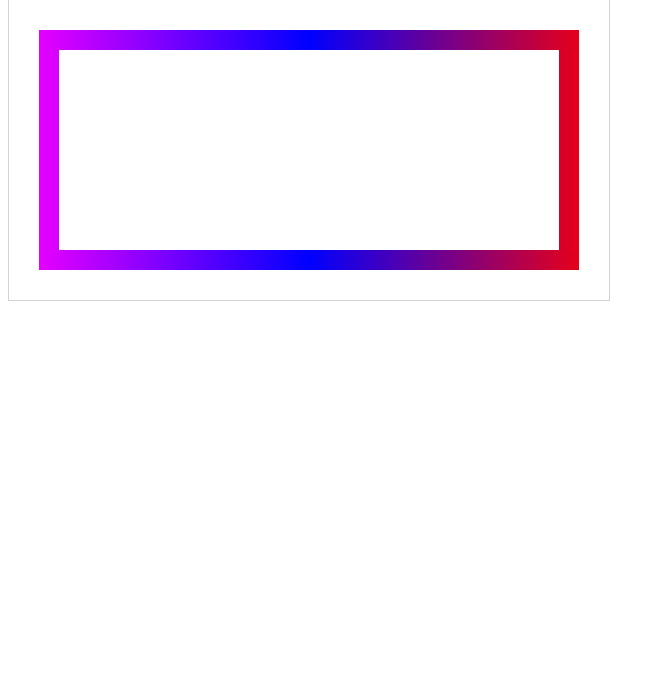
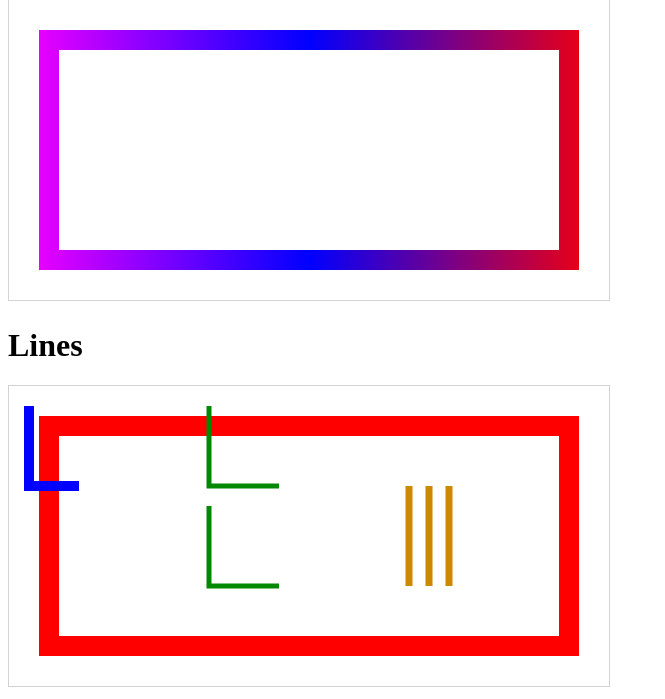
Before and after one commit to dmgleichman/webdoug, a PHP site: page /html_graphics.html in a window 1280 px wide. Shown: the part 2732-3431 px from the top of the page, without its empty margins (0-665 px from the left). Before the commit the page ends 3033 px from the top, so only its background shows below. Run offline with PHP 8.4, Linux system fonts and the light colour scheme.

Commit message:
More graphics, organize php

```diff
--- a/html_graphics.html
+++ b/html_graphics.html
@@ -195,6 +195,57 @@
 
 	</script>
 
+	<h1>Lines</h1>
+	<canvas id="myCanvasLines" width="600" height="300" style="border:1px solid #d3d3d3;">
+	Your browser does not support the HTML5 canvas tag.</canvas>
+
+	<script>
+
+	var c = document.getElementById("myCanvasLines");
+	var ctx = c.getContext("2d");
+
+	ctx.strokeStyle="#FF0000";
+	ctx.lineWidth = 20;
+	ctx.strokeRect(40, 40, 520, 220);
+
+	ctx.strokeStyle="#00f";
+	ctx.lineWidth = 10;
+	ctx.beginPath();
+	ctx.moveTo(20,20);
+	ctx.lineTo(20,100);
+	ctx.lineTo(70,100);
+	ctx.stroke();
+
+	ctx.strokeStyle="#080";
+	ctx.lineWidth = 5;
+	ctx.beginPath();
+	ctx.moveTo(200,20);
+	ctx.lineTo(200,100);
+	ctx.lineTo(270,100);
+
+	ctx.moveTo(200,120);
+	ctx.lineTo(200,200);
+	ctx.lineTo(270,200);
+
+	ctx.stroke();
+
+	ctx.strokeStyle="#c80";
+	ctx.lineWidth = 7;
+	ctx.beginPath();
+
+	ctx.moveTo(400,100);
+	ctx.lineTo(400,200);
+
+	ctx.moveTo(420,100);
+	ctx.lineTo(420,200);
+
+	ctx.moveTo(440,100);
+	ctx.lineTo(440,200);
+	ctx.stroke();
+
+	</script>
+
+
 
 </body>
 </html>
--- a/index.html
+++ b/index.html
@@ -53,6 +53,9 @@
 	html_graphics.html
 
 	<h2>PHP</h2>
+	<p><a href="testphp/index.html">The Test PHP Stuff</a> </p>
+
+
 	<h2>Javascript</h2>
 	<h2>SQL</h2>
 
```
Also changed, not shown: testphp/formtest.php (+7 -5 lines), testphp/index.html (added, +18 -0 lines).
